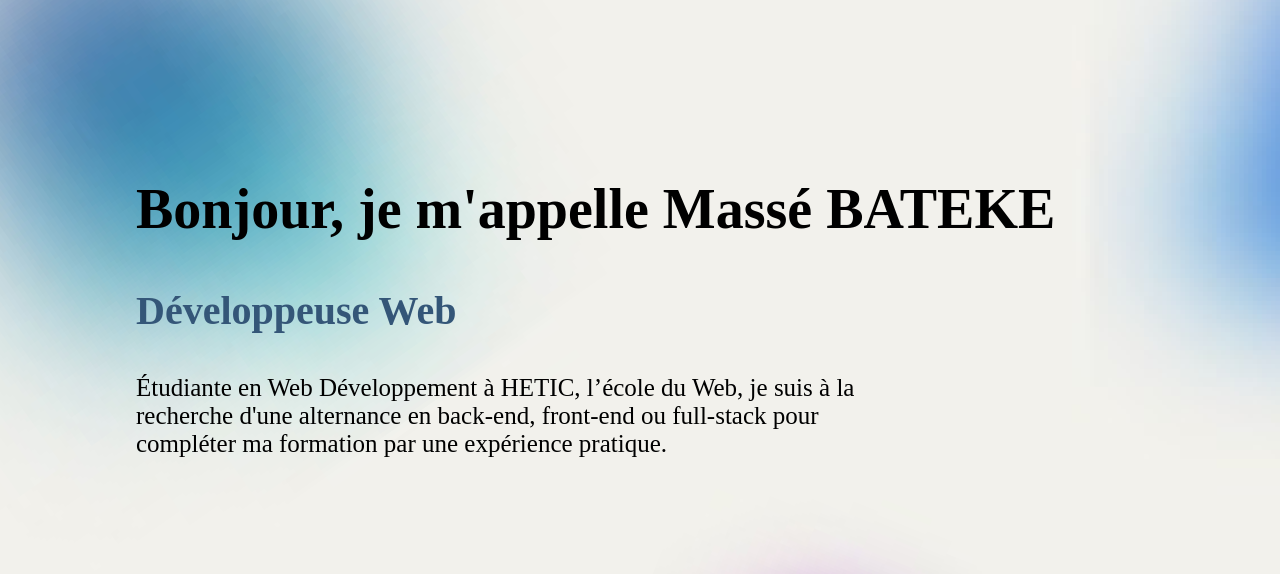
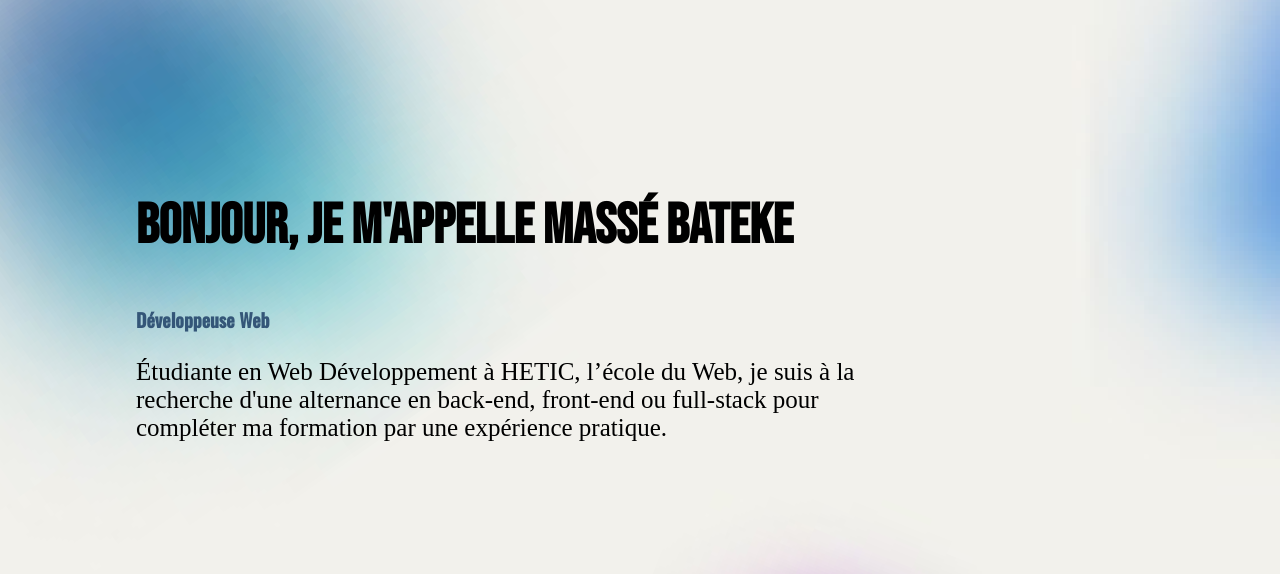
Before and after one commit to massebateke/mass-s-portfolio, a PHP site: page / in a window 1280 px wide. Shown: the part 101-675 px from the top of the page. Run offline with PHP 8.4, Linux system fonts and the light colour scheme.

Commit message:
ajout jeux v8.1 test typo

```diff
--- a/style.css
+++ b/style.css
@@ -1,3 +1,8 @@
+@import url('https://fonts.googleapis.com/css2?family=Oswald:wght@500&display=swap');
+@import url('https://fonts.googleapis.com/css2?family=Bebas+Neue&display=swap');
+
+
+
 body{
     background-image:url(img/background.png);
     width: 100%;
@@ -50,15 +55,15 @@ body{
 }
 
 .descriptionAcceuil h1{
+    font-family: 'Bebas Neue', sans-serif;
     position: relative ; /* dispaly = flex ??*/
     font-size: 56px;
     font-weight: 700;
 }
 
 .descriptionAcceuil h3{
+    font-family: 'Oswald', sans-serif;
     position: relative;
-    font-size: 40px;
-    font-weight: 700;
     color: #345678;
 }
 
```
